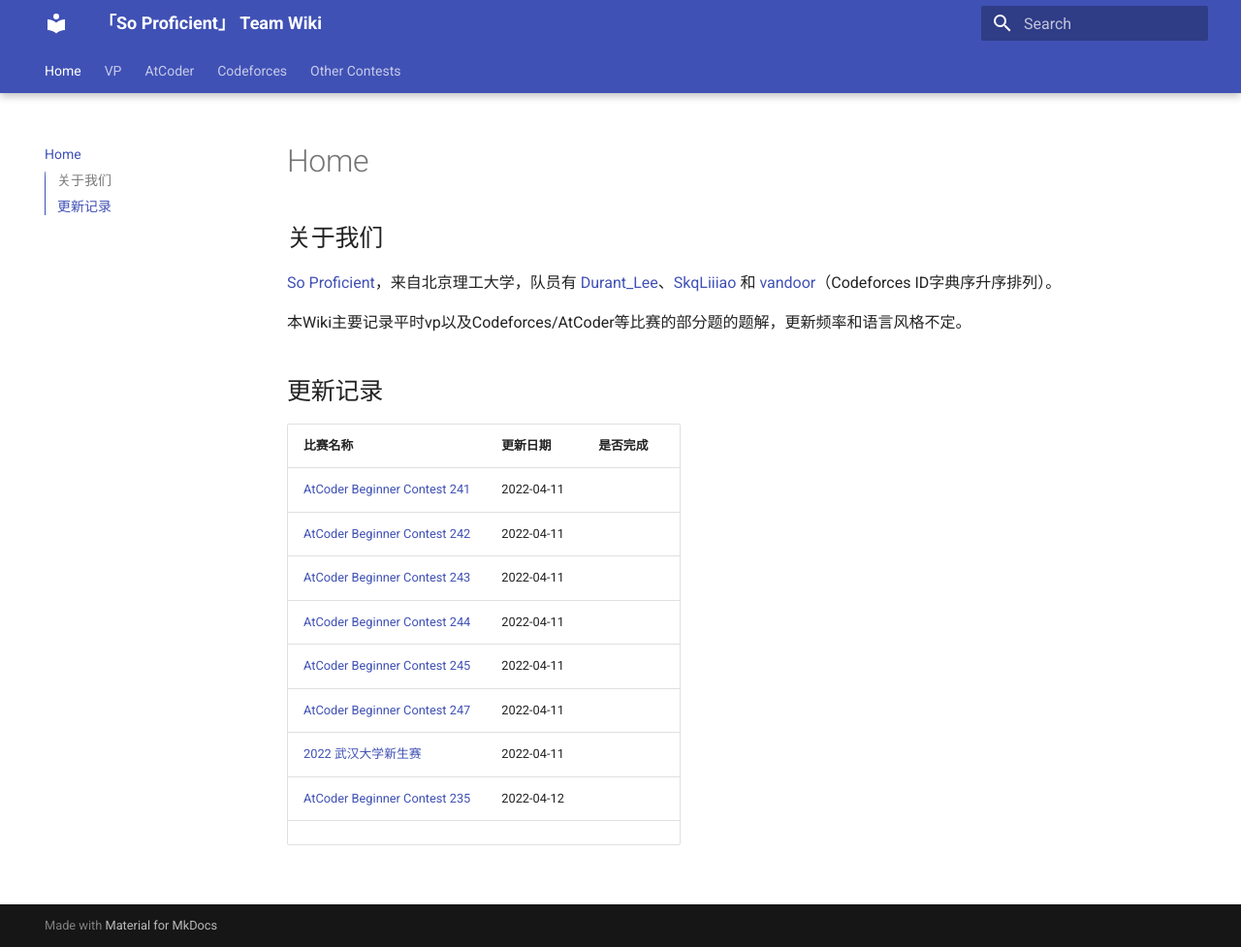
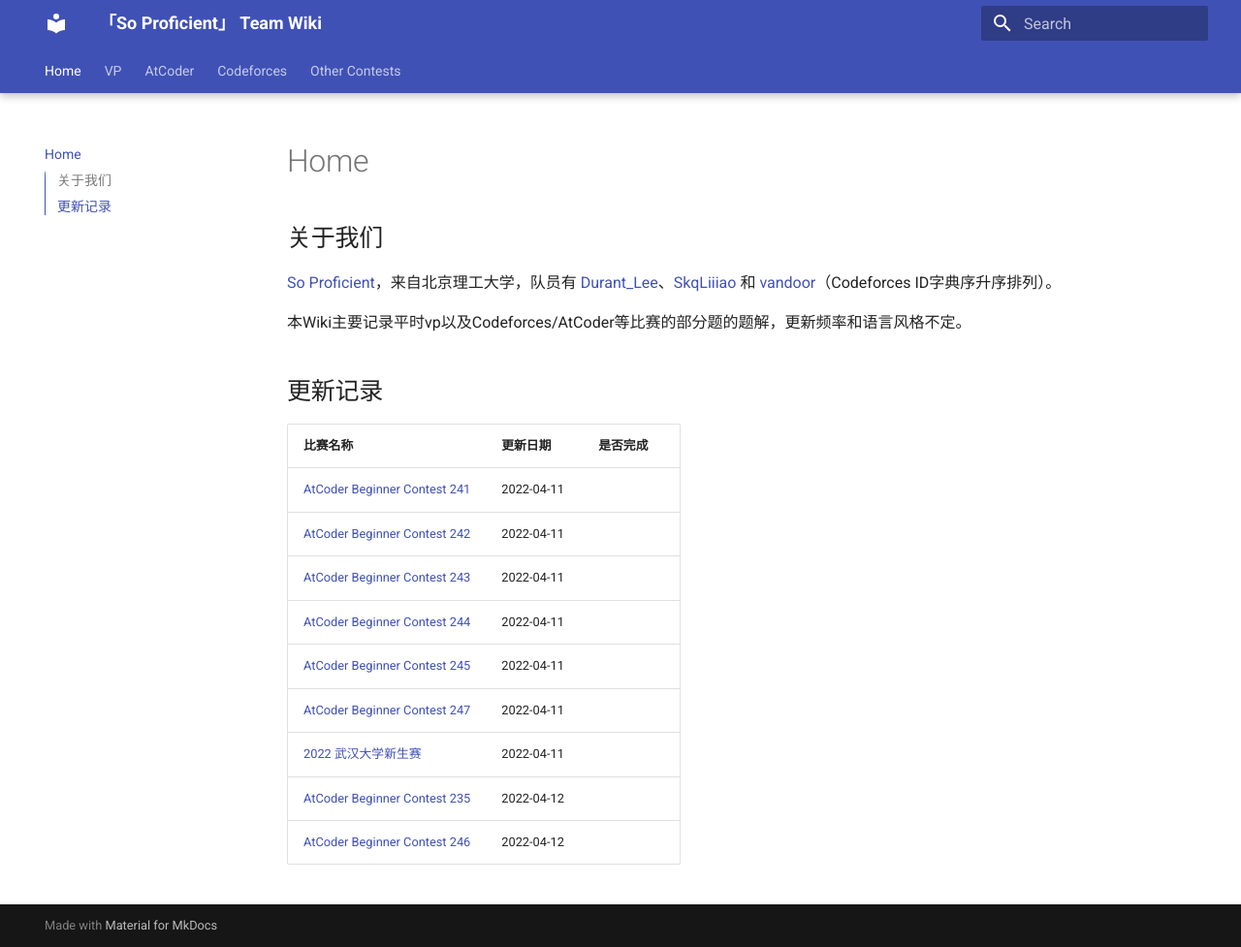
Before and after one commit to SkqLiao/team-wiki, an MkDocs documentation site: the page built from docs/index.md, in a window 1280 px wide and 977 px high. Shown: the whole window at 97% size. Built offline with MkDocs 1.6.1 and Material for MkDocs 9.7.7, drawn with Linux system fonts in a browser that asks for light colours.

Commit message:
Update index.md

```diff
--- a/docs/index.md
+++ b/docs/index.md
@@ -16,4 +16,4 @@
 | [AtCoder Beginner Contest 247](atcoder/abc/abc247/) | 2022-04-11 |          |
 | [2022 武汉大学新生赛](contests/whu-2022-fresh/)     | 2022-04-11 |          |
 | [AtCoder Beginner Contest 235](atcoder/abc/abc235/) | 2022-04-12 |          |
-|                                                     |            |          |
+| [AtCoder Beginner Contest 246](atcoder/abc/abc246/) | 2022-04-12 |          |
```
